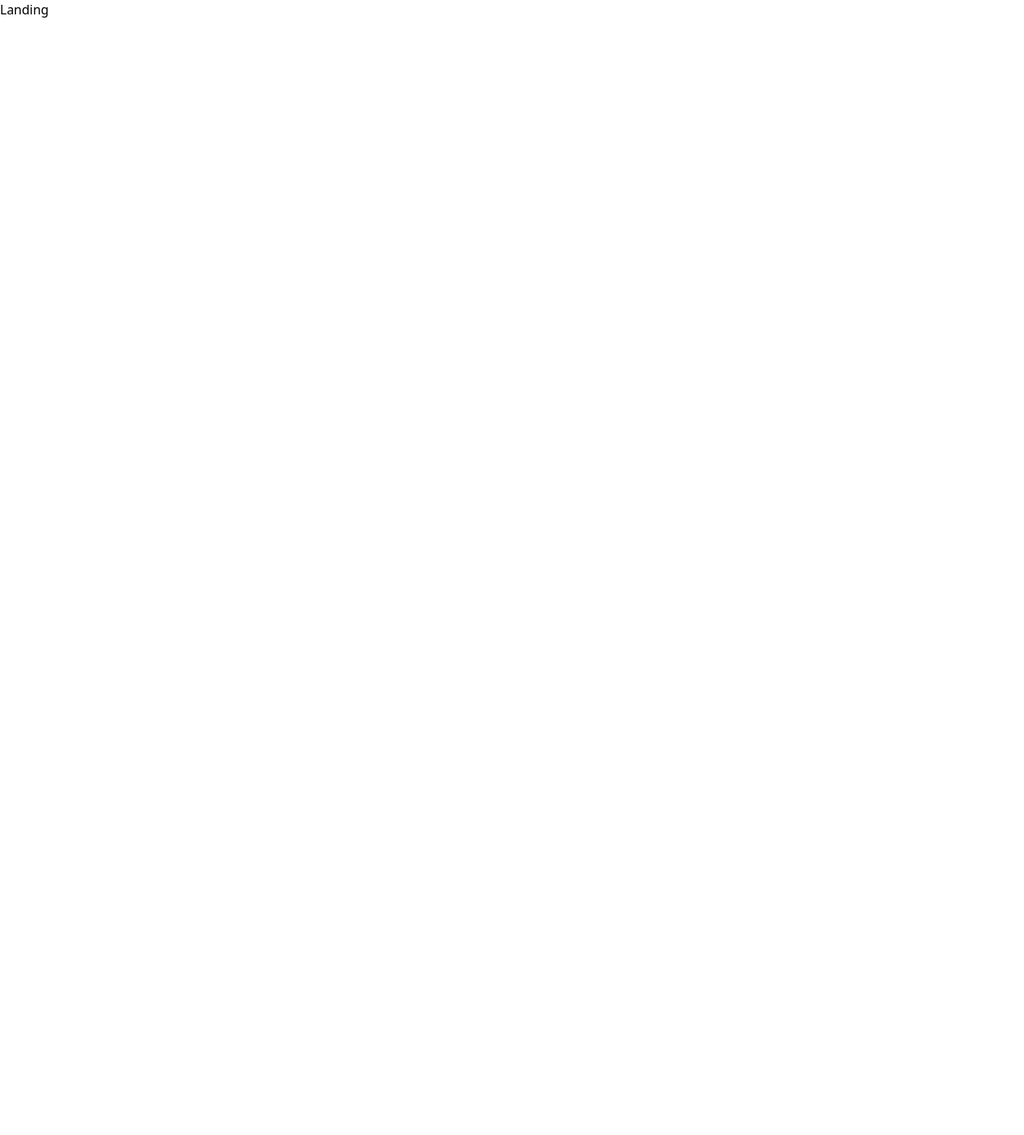
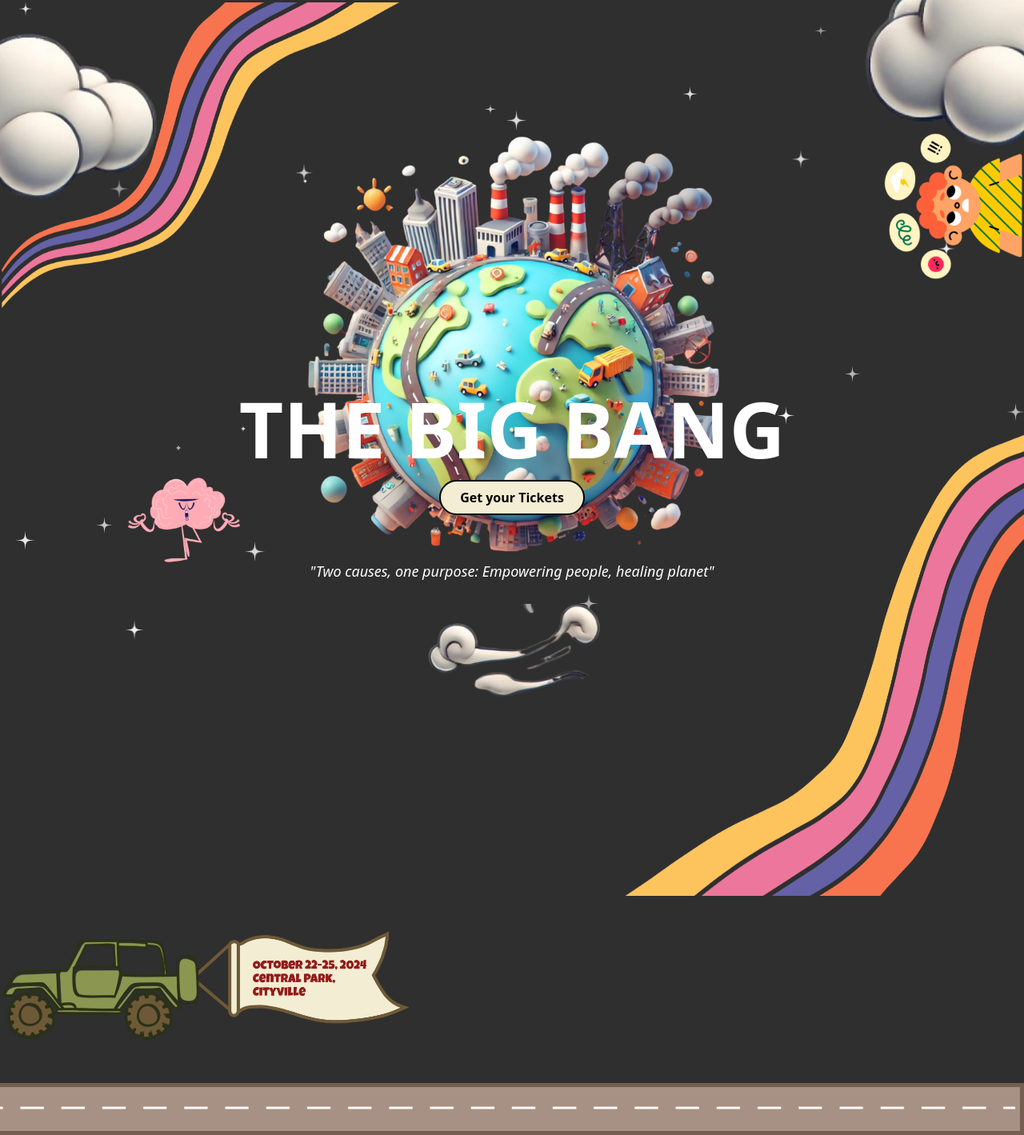
Before and after one commit to oneteck57/BigBang, a React (Vite) app: page / in a window 1280 px wide. Shown: the whole page at 80% size. Before the commit the page ends 800 px from the top, so only its background shows below. Built offline with nearby package versions, Linux system fonts and the light colour scheme.

Commit message:
feat: add changes to ui

```diff
--- a/src/components/Home/Landing.jsx
+++ b/src/components/Home/Landing.jsx
@@ -1,5 +1,168 @@
 const Landing = () => {
-  return <div>Landing</div>;
+  const stars = Array.from({ length: 25 }, () => ({
+    top: `${Math.random() * 100}vh`,
+    left: `${Math.random() * 100}vw`,
+    size: `${Math.random() * 20 + 10}px`,
+    opacity: Math.random() * 0.5 + 0.5,
+  }));
+
+  return (
+    <>
+      <div className="landing h-[140vh] bg-[#2F2F2F] relative overflow-hidden flex flex-col items-center justify-center text-center text-white">
+        {/* Globe */}
+        <img
+          src="/assets/earth.png"
+          alt="globe"
+          className="absolute select-none -mt-60"
+          draggable="false"
+          style={{
+            width: "660px",
+            height: "660px",
+            zIndex: 10,
+          }}
+        />
+
+        {/* Clouds */}
+        <img
+          src="/assets/clouds-removebg-1.png"
+          alt="cloud1"
+          className="absolute top-10 left-0 select-none"
+          draggable="false"
+          style={{
+            width: "200px",
+            height: "auto",
+            zIndex: 9,
+          }}
+        />
+        <img
+          src="/assets/clouds-removebg-2.png"
+          alt="cloud2"
+          className="absolute top-0 right-0 select-none"
+          draggable="false"
+          style={{
+            width: "200px",
+            height: "auto",
+            zIndex: 9,
+          }}
+        />
+
+        {/* Rainbow Stripes */}
+        <img
+          src="/assets/rainbow-1.png"
+          alt="rainbow1"
+          className="absolute top-0 left-0 select-none"
+          draggable="false"
+          style={{
+            width: "40vw",
+            height: "50vh",
+          }}
+        />
+        <img
+          src="/assets/rainbow-2.png"
+          alt="rainbow2"
+          className="absolute -bottom-2 right-0 select-none"
+          draggable="false"
+          style={{
+            width: "40vw",
+            height: "80vh",
+          }}
+        />
+
+        {/* Boy Image */}
+        <img
+          src="/assets/guy.png"
+          alt="boy"
+          className="absolute top-36 right-0 select-none"
+          draggable="false"
+          style={{
+            width: "200px",
+            height: "auto",
+            zIndex: 11,
+          }}
+        />
+
+        {/* Brain Yoga */}
+        <img
+          src="/assets/brainYoga.png"
+          alt="brain yoga"
+          className="absolute bottom-[25rem] left-40 select-none"
+          draggable="false"
+          style={{
+            width: "140px",
+            height: "auto",
+            zIndex: 11,
+          }}
+        />
+
+        {/* Title, Button, and Paragraph */}
+        <div className="relative z-20 mt-24 flex flex-col items-center">
+          <h1 className="text-8xl font-bold mb-4">THE BIG BANG</h1>
+          <button className="bg-[#F3EDD3] border-2 border-black text-black px-6 py-2 rounded-full mb-4 font-semibold hover:bg-yellow-600 transition-colors">
+            Get your Tickets
+          </button>
+          <p className="text-lg font-medium italic mt-10">
+            {`"Two causes, one purpose: Empowering people, healing planet"`}
+          </p>
+        </div>
+
+        {/* Swish Image */}
+        <img
+          src="/assets/swish.png"
+          alt="swish"
+          className="absolute bottom-[15rem] select-none"
+          draggable="false"
+          style={{
+            width: "20vw",
+            height: "auto",
+            zIndex: 8,
+          }}
+        />
+
+        {/* Stars */}
+        {stars.map((star, index) => (
+          <img
+            key={index}
+            src="/assets/star.png"
+            alt="star"
+            className="absolute select-none"
+            draggable="false"
+            style={{
+              top: star.top,
+              left: star.left,
+              width: star.size,
+              height: star.size,
+              opacity: star.opacity,
+            }}
+          />
+        ))}
+      </div>
+
+      {/* Road Image Container */}
+      <div className="w-full bg-[#2F2F2F] flex flex-col justify-center">
+        <img
+          src="/assets/bus.png"
+          alt="road"
+          className="select-none bottom-0"
+          draggable="false"
+          style={{
+            width: "40vw",
+            height: "auto",
+          }}
+        />
+        <img
+          src="/assets/road.png"
+          alt="road"
+          className="select-none"
+          draggable="false"
+          style={{
+            width: "100vw",
+            height: "auto",
+            zIndex: 8,
+          }}
+        />
+      </div>
+    </>
+  );
 };
 
 export default Landing;
```
